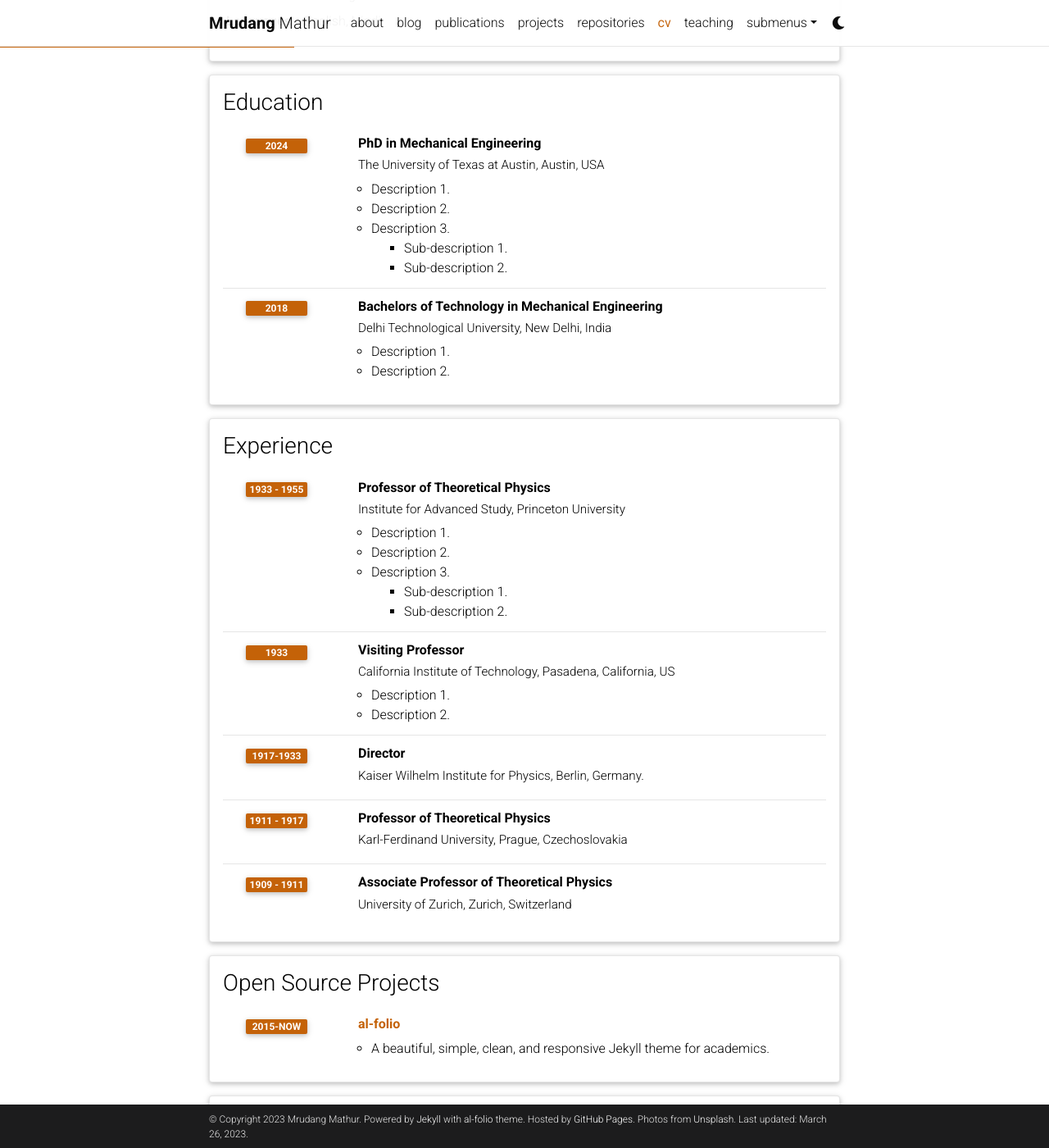
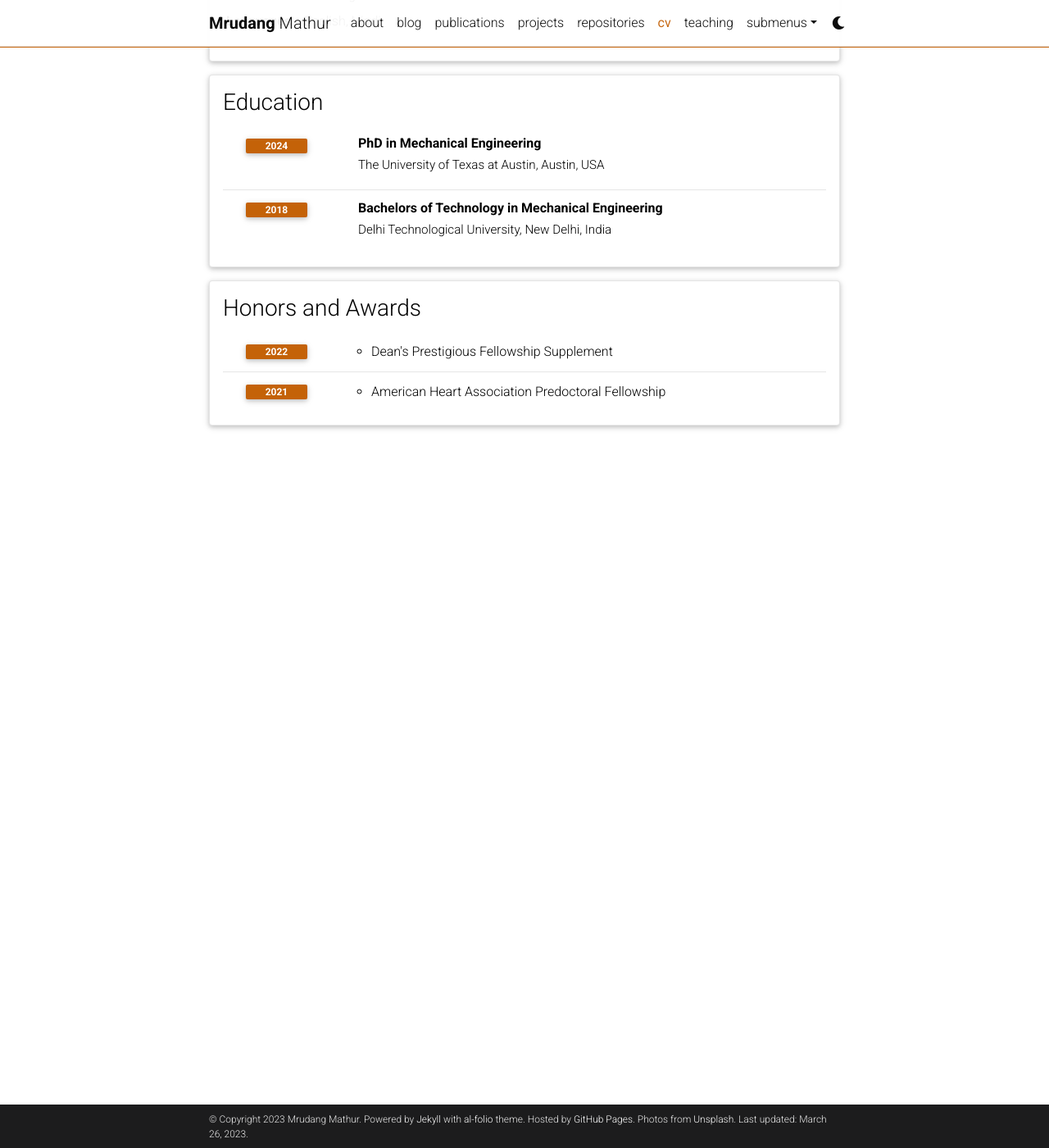
Before and after one commit to mrudangm/mrudangm.github.io, a Jekyll site: the page built from _pages/cv.md, in a window 1280 px wide and 1400 px high, scrolled down 270 px. Shown: the whole window at 82% size. Built offline with Jekyll 4.4.1, drawn with Linux system fonts in a browser that asks for light colours; comment, search, counter and statistics services are not loaded; a style sheet for code colours, icons or effects is not loaded; some of the changed text lies outside the part shown.

Commit message:
Update CV

```diff
--- a/_data/cv.yml
+++ b/_data/cv.yml
@@ -13,83 +13,66 @@
       institution: The University of Texas at Austin, Austin, USA
       year: 2024
       description:
-        - Description 1.
-        - Description 2.
-        - title: Description 3.
-          contents:
-            - Sub-description 1.
-            - Sub-description 2.
+       # - Description 1.
+       # - Description 2.
+       # - title: Description 3.
+       #   contents:
+       #     - Sub-description 1.
+       #     - Sub-description 2.
     - title: Bachelors of Technology in Mechanical Engineering
       institution: Delhi Technological University, New Delhi, India
       year: 2018
-      description:
-        - Description 1.
-        - Description 2.
 
-- title: Experience
-  type: time_table
-  contents:
-    - title: Professor of Theoretical Physics
-      institution: Institute for Advanced Study, Princeton University
-      year: 1933 - 1955
-      description:
-        - Description 1.
-        - Description 2.
-        - title: Description 3.
-          contents:
-            - Sub-description 1.
-            - Sub-description 2.
-    - title: Visiting Professor
-      institution: California Institute of Technology, Pasadena, California, US
-      year: 1933
-      description:
-        - Description 1.
-        - Description 2.
+#- title: Experience
+#  type: time_table
+#  contents:
+#    - title: Professor of Theoretical Physics
+#      institution: Institute for Advanced Study, Princeton University
+#      year: 1933 - 1955
+#      description:
+#        - Description 1.
+#        - Description 2.
+#        - title: Description 3.
+##          contents:
+ #           - Sub-description 1.
+ #           - Sub-description 2.
+ #   - title: Visiting Professor
+ #     institution: California Institute of Technology, Pasadena, California, US
+ #     year: 1933
+ #     description:
+ #       - Description 1.
+ #       - Description 2.
 
-    - title: Director
-      institution: Kaiser Wilhelm Institute for Physics, Berlin, Germany.
-      year: 1917-1933
-
-    - title: Professor of Theoretical Physics
-      institution: Karl-Ferdinand University, Prague, Czechoslovakia
-      year: 1911 - 1917
-      description:
-
-    - title: Associate Professor of Theoretical Physics
-      institution: University of Zurich, Zurich, Switzerland
-      year: 1909 - 1911
-
-- title: Open Source Projects
-  type: time_table
-  contents:
-    - title: <a href="https://github.com/alshedivat/al-folio">al-folio</a>
-      year: 2015-now
-      description: A beautiful, simple, clean, and responsive Jekyll theme for academics.
+#- title: Open Source Projects
+#  type: time_table
+#  contents:
+#    - title: <a href="https://github.com/alshedivat/al-folio">al-folio</a>
+#      year: 2015-now
+#      description: A beautiful, simple, clean, and responsive Jekyll theme for academics.
 
 - title: Honors and Awards
   type: time_table
   contents:
-    - year: 1921
+    - year: 2022
       items:
-        - Nobel Prize in Physics
-        - Matteucci Medal
-    - year: 2029
+        - Dean's Prestigious Fellowship Supplement
+    - year: 2021
       items:
-        - Max Planck Medal
+        - American Heart Association Predoctoral Fellowship
 
-- title: Academic Interests
-  type: nested_list
-  contents:
-    - title: Topic 1.
-      items:
-        - Description 1.
-        - Description 2.
-    - title: Topic 2.
-      items:
-        - Description 1.
-        - Description 2.
+#- title: Academic Interests
+#  type: nested_list
+#  contents:
+#    - title: Topic 1.
+#      items:
+#        - Description 1.
+#        - Description 2.
+#    - title: Topic 2.
+#      items:
+#        - Description 1.
+#        - Description 2.
 
-- title: Other Interests
-  type: list
-  contents:
-    - <u>Hobbies:</u> Hobby 1, Hobby 2, etc.
+#- title: Other Interests
+#  type: list
+#  contents:
+#    - <u>Hobbies:</u> Hobby 1, Hobby 2, etc.
```
